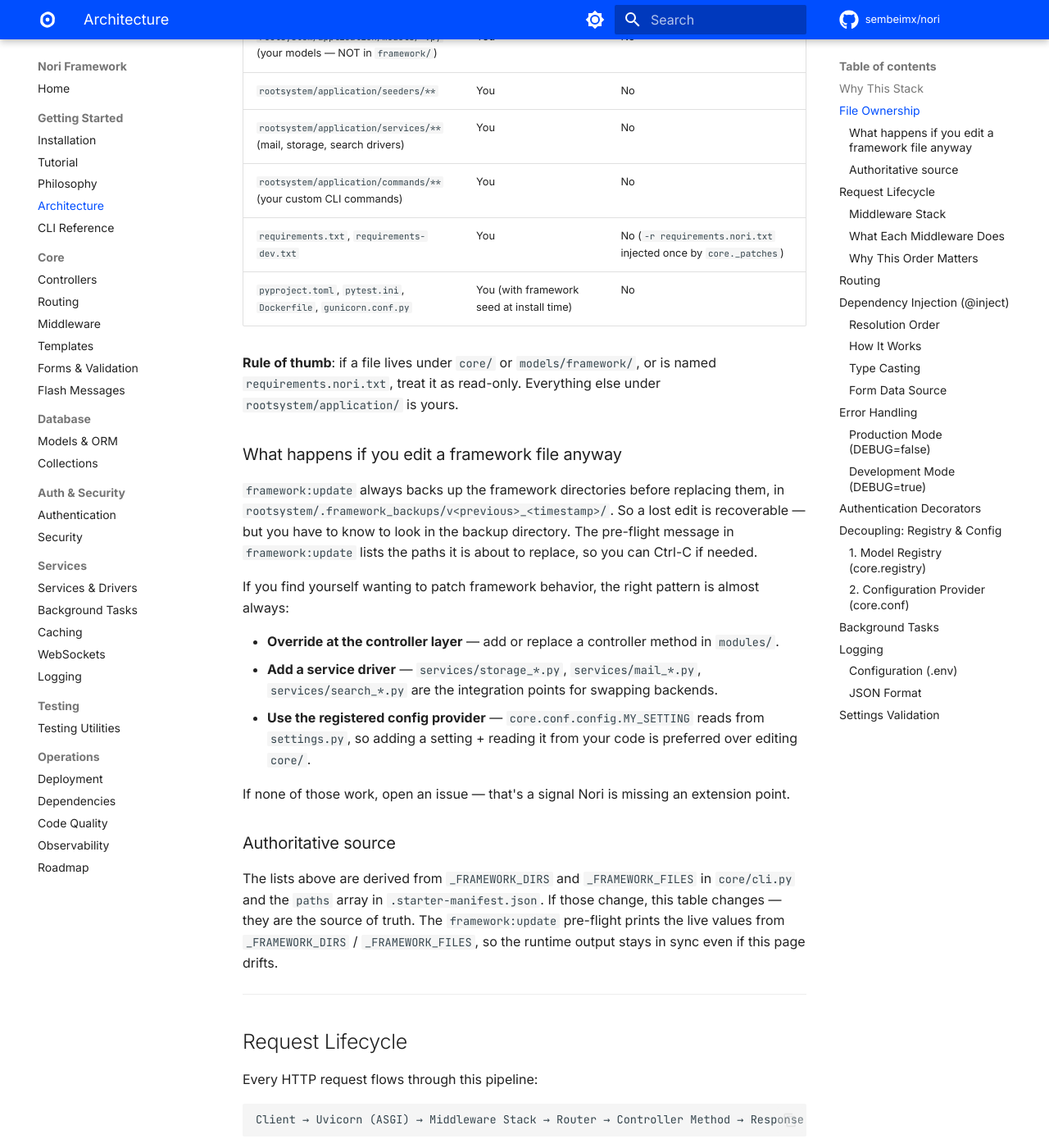
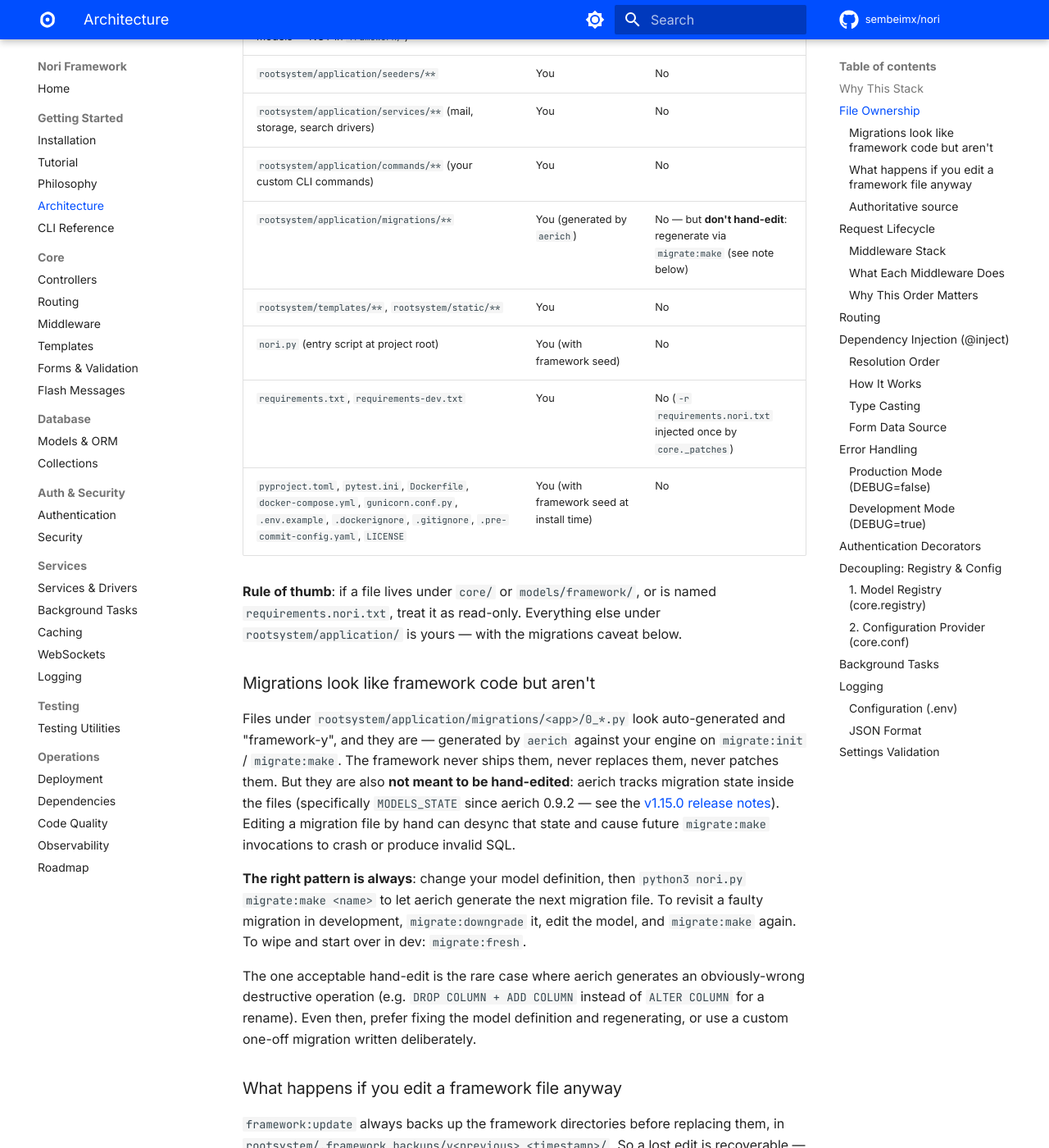
Before and after one commit to sembeimx/nori, an MkDocs documentation site: the page built from docs/architecture.md, in a window 1280 px wide and 1400 px high, scrolled down 1511 px. Shown: the whole window at 82% size. Built offline with MkDocs 1.6.1 and Material for MkDocs 9.7.7, drawn with Linux system fonts in a browser that asks for light colours; comment, search, counter and statistics services are not loaded; the version menu is left out.

Commit message:
docs: fill gaps in File Ownership table (#21)
Add three rows previously missing from architecture.md's ownership table:
nori.py (entry script with framework seed), migrations/** (user-generated
by aerich, NOT for hand-editing), and the templates/static dirs. Group the
remaining repo-root files (Dockerfile, docker-compose.yml, .env.example,
.dockerignore, .gitignore, .pre-commit-config.yaml, LICENSE) into the
existing "framework seed at install" row.

Add a sub-section "Migrations look like framework code but aren't"
explaining why migration files are not user-editable despite being
user-owned: aerich tracks MODELS_STATE inside the files (since 0.9.2),
and hand-edits desync that state and crash future migrate:make calls.

The migrations gap was the only real footgun in the previous table —
the others (nori.py, templates/static) are obvious or low-impact, but
listing them keeps the table exhaustive against .starter-manifest.json.

No version bump — docs-only change. Firebase auto-deploys on push to main.

```diff
--- a/docs/architecture.md
+++ b/docs/architecture.md
@@ -35,10 +35,21 @@ A Nori project is a mix of **framework-owned** files (replaced wholesale on `fra
 | `rootsystem/application/seeders/**` | You | No |
 | `rootsystem/application/services/**` (mail, storage, search drivers) | You | No |
 | `rootsystem/application/commands/**` (your custom CLI commands) | You | No |
+| `rootsystem/application/migrations/**` | You (generated by `aerich`) | No — but **don't hand-edit**: regenerate via `migrate:make` (see note below) |
+| `rootsystem/templates/**`, `rootsystem/static/**` | You | No |
+| `nori.py` (entry script at project root) | You (with framework seed) | No |
 | `requirements.txt`, `requirements-dev.txt` | You | No (`-r requirements.nori.txt` injected once by `core._patches`) |
-| `pyproject.toml`, `pytest.ini`, `Dockerfile`, `gunicorn.conf.py` | You (with framework seed at install time) | No |
+| `pyproject.toml`, `pytest.ini`, `Dockerfile`, `docker-compose.yml`, `gunicorn.conf.py`, `.env.example`, `.dockerignore`, `.gitignore`, `.pre-commit-config.yaml`, `LICENSE` | You (with framework seed at install time) | No |
 
-**Rule of thumb**: if a file lives under `core/` or `models/framework/`, or is named `requirements.nori.txt`, treat it as read-only. Everything else under `rootsystem/application/` is yours.
+**Rule of thumb**: if a file lives under `core/` or `models/framework/`, or is named `requirements.nori.txt`, treat it as read-only. Everything else under `rootsystem/application/` is yours — with the migrations caveat below.
+
+### Migrations look like framework code but aren't
+
+Files under `rootsystem/application/migrations/<app>/0_*.py` look auto-generated and "framework-y", and they are — generated by `aerich` against your engine on `migrate:init` / `migrate:make`. The framework never ships them, never replaces them, never patches them. But they are also **not meant to be hand-edited**: aerich tracks migration state inside the files (specifically `MODELS_STATE` since aerich 0.9.2 — see the [v1.15.0 release notes](https://github.com/sembeimx/nori/releases/tag/v1.15.0)). Editing a migration file by hand can desync that state and cause future `migrate:make` invocations to crash or produce invalid SQL.
+
+**The right pattern is always**: change your model definition, then `python3 nori.py migrate:make <name>` to let aerich generate the next migration file. To revisit a faulty migration in development, `migrate:downgrade` it, edit the model, and `migrate:make` again. To wipe and start over in dev: `migrate:fresh`.
+
+The one acceptable hand-edit is the rare case where aerich generates an obviously-wrong destructive operation (e.g. `DROP COLUMN + ADD COLUMN` instead of `ALTER COLUMN` for a rename). Even then, prefer fixing the model definition and regenerating, or use a custom one-off migration written deliberately.
 
 ### What happens if you edit a framework file anyway
 
```
